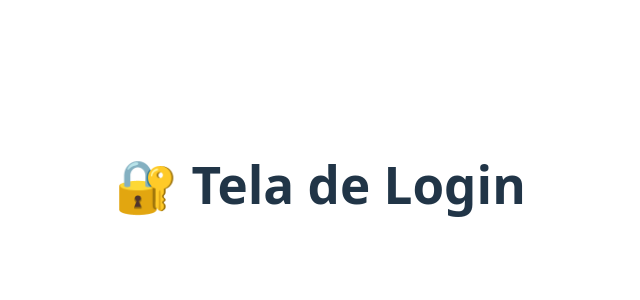
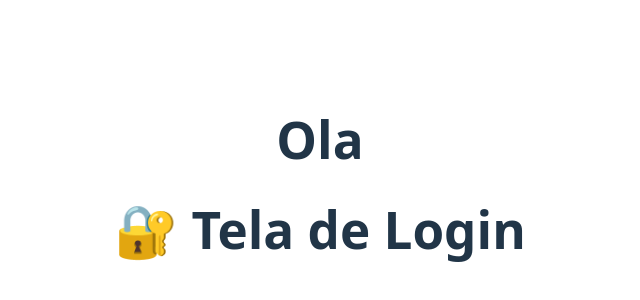
Before and after one commit to guriboyy/projeto-extensao, a React (Vite) app in the folder frontend/Portal-fraternidade/: page /login in a window 1280 px wide. Shown: the part 216-516 px from the top of the page, without its empty margins (320-960 px from the left). Built offline with nearby package versions, Linux system fonts and the light colour scheme.

Commit message:
Ajustes na estrutura front

```diff
--- /dev/null
+++ b/frontend/Portal-fraternidade/src/components/navbar.tsx
@@ -0,0 +1,7 @@
+function NavBar() {
+    return(
+        <h1>Ola</h1>
+    )
+}
+
+export default NavBar
--- a/frontend/Portal-fraternidade/src/pages/loginView.tsx
+++ b/frontend/Portal-fraternidade/src/pages/loginView.tsx
@@ -1,5 +1,12 @@
+import NavBar from "../components/navbar";
+
 function Login() {
-  return <h1>🔐 Tela de Login</h1>;
+  return(
+  <>
+    <NavBar></NavBar>
+    <h1>🔐 Tela de Login</h1>
+  </>
+  )
 }
 
 export default Login;
```
